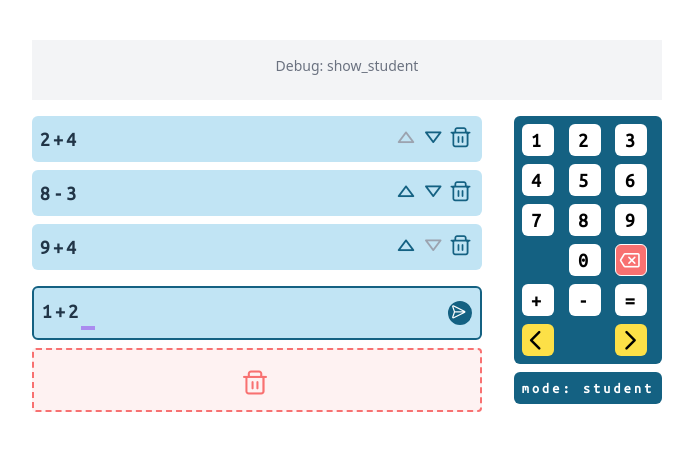
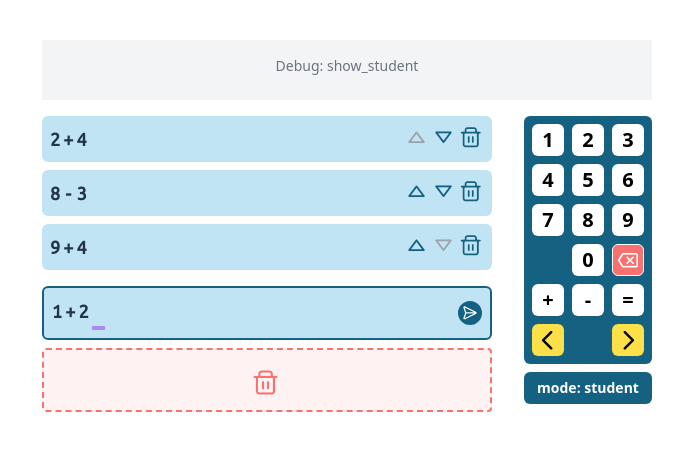
Before and after one commit to quark-s/PIKAS-EK, a Vue app: page / in a window 1280 px wide. Shown: the part 174-624 px from the top of the page, without its empty margins (293-986 px from the left). Built offline with nearby package versions, Linux system fonts and the light colour scheme.

Commit message:
upd: font monospaced

```diff
--- a/src/App.vue
+++ b/src/App.vue
@@ -94,11 +94,11 @@ import 'primeicons/primeicons.css'
   <div class="flex flex-col items-center justify-center bg-gray-100 p-4 mb-4">
     <div class="text-sm text-gray-500 mb-2">Debug: {{ refDebugIbMsg }}</div>
   </div>
-  <div class="flex gap-8 max-h-[600px] text-base font-ubuntu">
+  <div class="flex gap-8 max-h-[600px] text-base">
     <div class="min-w-[450px] flex flex-col gap-2">
       <div class="flex gap-2 items-start">
         <div class="max-h-[200px] overflow-y-auto flex-1">
-          <SimpleDraggable :initialItems="initialItems" ref="listRef" @item-selected="setSelectedItem"  @items-updated="onItemsUpdated" @item-deleted="onItemDeleted" />
+          <SimpleDraggable :initialItems="initialItems" ref="listRef" @item-selected="setSelectedItem"  @items-updated="onItemsUpdated" @item-deleted="onItemDeleted" class="font-ubuntu" />
         </div>
         <div v-if="displayMode === 'teacher'" class="flex flex-col flex-1 gap-2 max-h-[200px] overflow-y-auto ">
           <div v-if="!deletedItems.length" class="text-sm text-gray-500 font-bold">Papierkorb ist leer</div>
@@ -112,14 +112,14 @@ import 'primeicons/primeicons.css'
         </div>
       </div>
       <!-- <input v-model="newItem" @keyup.enter="addItem()" placeholder="Add new item" /> -->
-      <FakeInput ref="fakeInputComponent" :content="inputRef" @save="addItem" />
+      <FakeInput ref="fakeInputComponent" :content="inputRef" @save="addItem" class="font-ubuntu" />
 
       <!-- trashbin -->
       <draggable
         v-model="deletedItems"
         @change="onItemsUpdated"
         group="math"
-        class="list-none flex flex-col items-center justify-center min-h-16 w-full pt-2 border-2 border-dashed border-red-400 bg-red-50 rounded transition-colors"
+        class="font-ubuntu list-none flex flex-col items-center justify-center min-h-16 w-full pt-2 border-2 border-dashed border-red-400 bg-red-50 rounded transition-colors"
         item-key="id">
           <template #item="{element, index}">
               <div v-show="false" :id="`item-${index}`">{{ index }}</div>
--- a/src/components/FakeInput.vue
+++ b/src/components/FakeInput.vue
@@ -80,7 +80,7 @@ defineExpose({ sendChar, moveCursorNext, moveCursorPrev, backspace })
     <div class="flex-1 font-bold text-left select-none">
       <span v-html="rendered" />
     </div>
-    <button @click="save" :disabled="value.length<3" class="rounded-full bg-accent1 text-white h-6 w-6 flex items-center justify-center cursor-pointer text-center pt-1 pr-1 rotate-45 disabled:opacity-50 disabled:cursor-not-allowed">
+    <button @click="save" :disabled="value.length<3" class="rounded-full bg-accent1 text-white h-6 w-6 flex items-center justify-center cursor-pointer text-center pt-1 pr-1 rotate-45 disabled:opacity-50 disabled:cursor-not-allowed tracking-normal" type="button">
       <i class="pi pi-send text-sm"></i>
     </button>
   </div>
```
